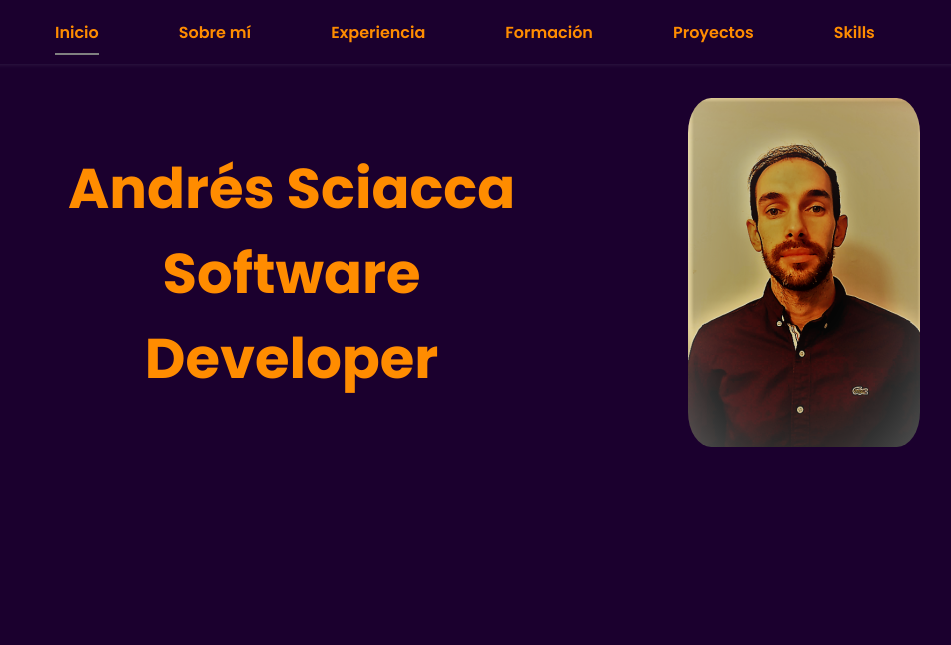
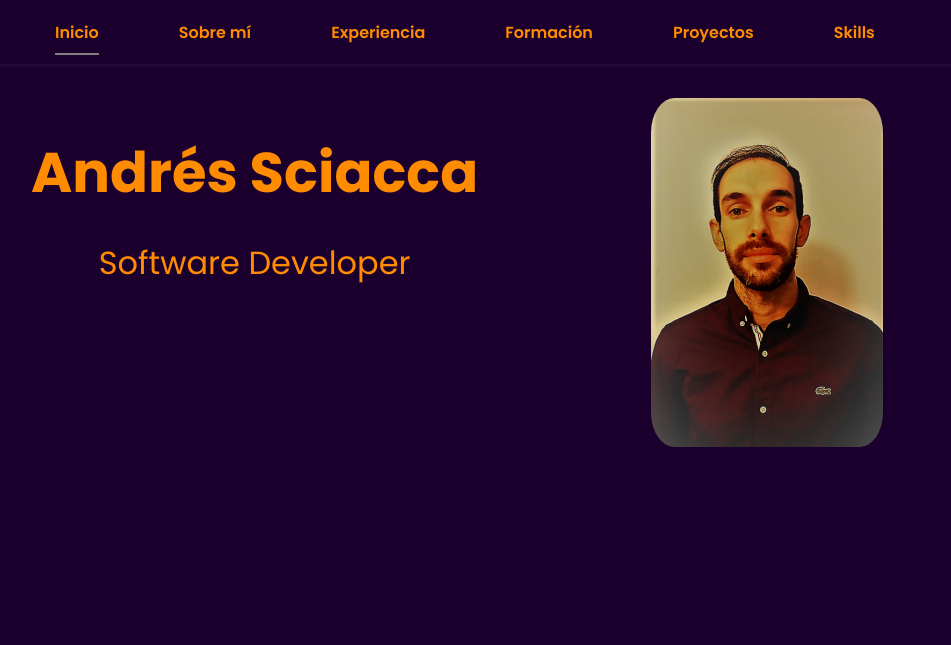
Before and after one commit to and10git/website-and, a website: page assets/index.html in a window 1280 px wide. Shown: the top 645 px of the page, without its empty margins (137-1088 px from the left). Drawn offline with nearby package versions, Linux system fonts and the light colour scheme.

Commit message:
make it better

```diff
--- a/assets/css/styles.css
+++ b/assets/css/styles.css
@@ -198,14 +198,20 @@ img{
 }
 .home__title{
   font-size: var(--big-font-size);
-  margin-bottom: var(--mb-1);
-  margin-top: var(--mb-6);
+  margin-bottom: var(--mb-3);
+  margin-top: var(--mb-4);
   margin-right: var(--mb-5);
   margin-left: var(--mb-5);
   text-align: center;
+  position: relative;
+}
 
+.home__subtitle{
+  margin: auto;
+  text-align: center;
+  font-size: var(--h2-font-size);
+}
 
-}
 .home__title-color{
   color: var(--first-color);
 }
@@ -228,6 +234,7 @@ margin: auto;
   width: 295px;
   margin: auto;
   text-align: center;
+
 }
 
 /*BUTTONS*/
@@ -430,10 +437,7 @@ li{
   }
     .home__social{
     padding-top: 0;
-
-    flex-direction: row;
-
-
+    margin: auto;
   }
   .home__social-icon{
     margin-bottom: 0;
--- a/assets/index.html
+++ b/assets/index.html
@@ -39,7 +39,11 @@
         <!--===== INICIO =====-->
         <section class="home bd-grid" id="home">
             <div class="home__data">
-                <h1 class="home__title">Andrés Sciacca <br>Software Developer</h1>
+                <div>
+                    <h1 class="home__title">Andrés Sciacca </h1>
+                    <p class="home__subtitle">Software Developer </p>
+                </div>
+
                 <div class="home__img">
                     <img src="./img/img_and.png" style="border-radius: 10%;" alt="">
                 </div>
--- a/assets/js/main.js
+++ b/assets/js/main.js
@@ -35,6 +35,7 @@ const sr = ScrollReveal({
 
 /*SCROLL HOME*/
 sr.reveal('.home__title',{});
+sr.reveal('.home__subtitle',{});
 //sr.reveal('.button',{delay: 200});
 sr.reveal('.home__img',{delay: 400});
 sr.reveal('.home__social-icon',{ interval: 200});
```
